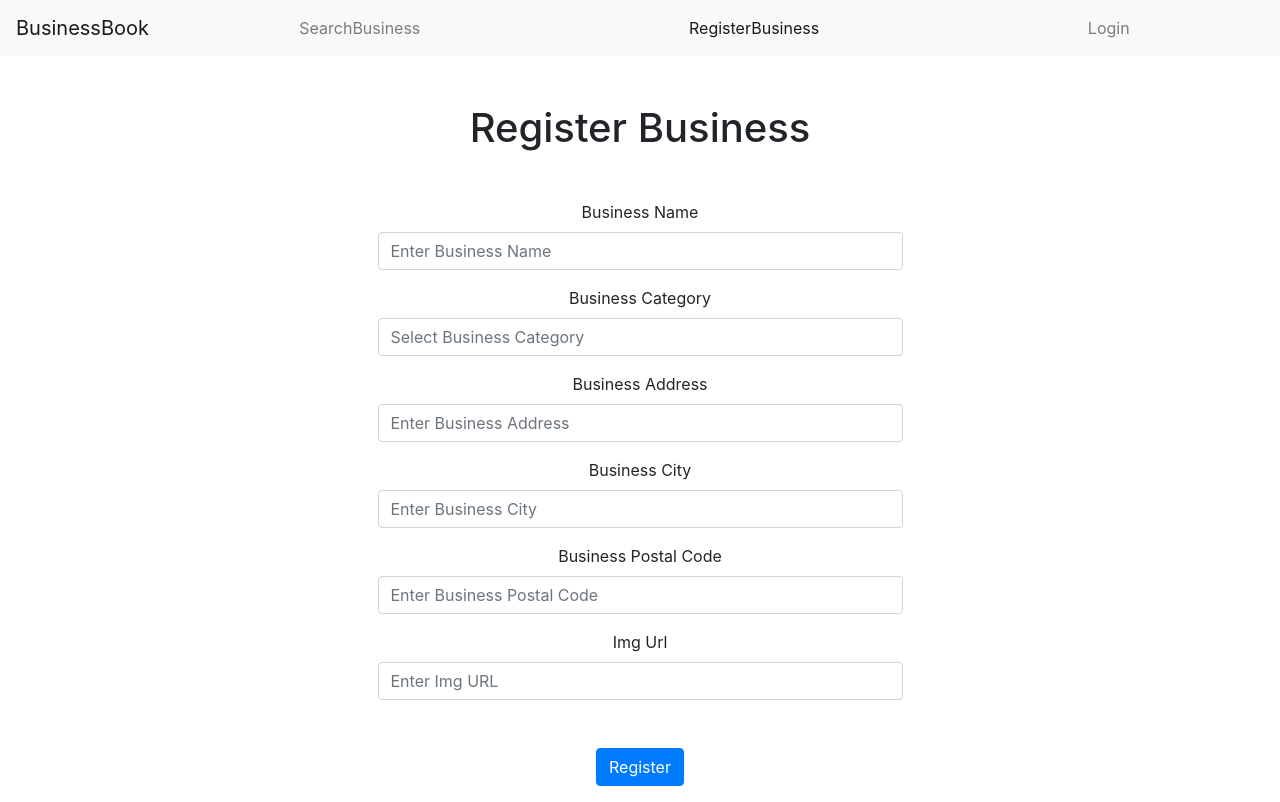
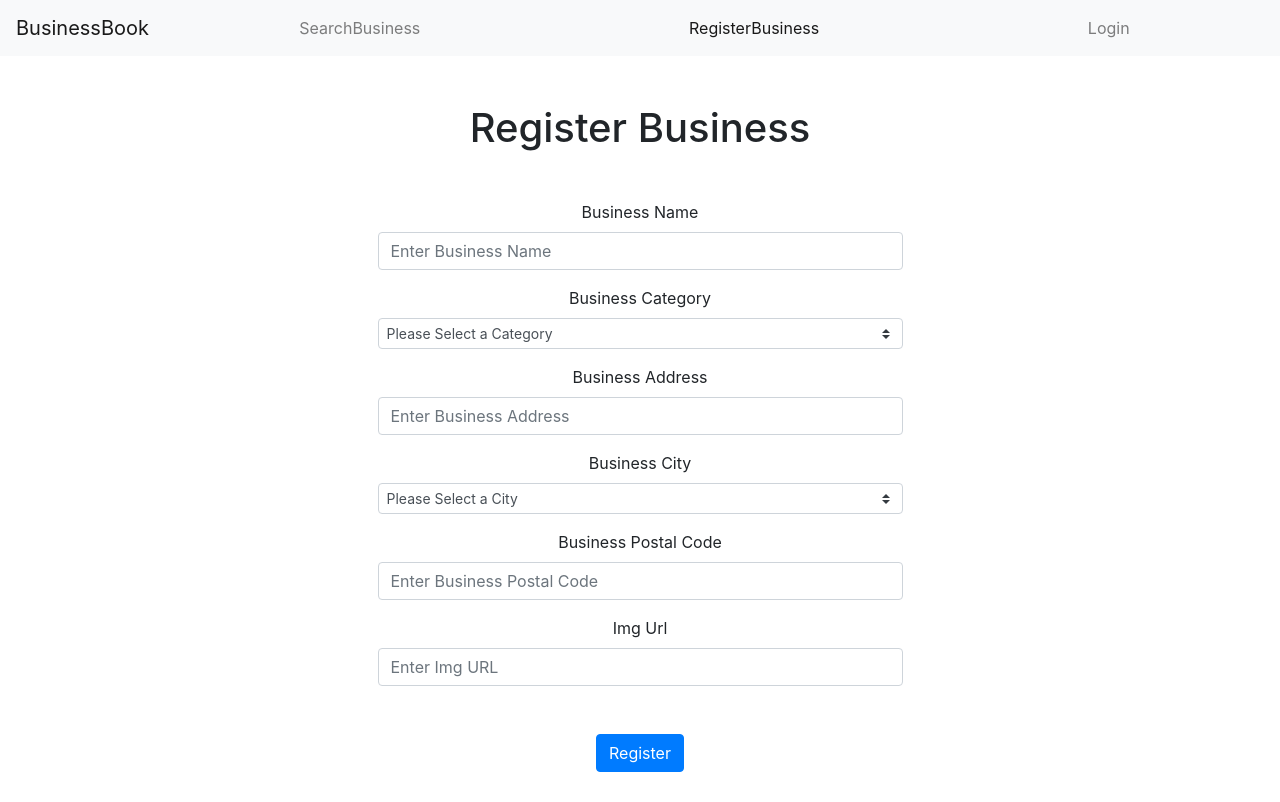
Before and after one commit to VanessaAla/businessbook-frontend, a React (Create React App) app: page /businesses/register in a window 1280 px wide. Built offline with nearby package versions, Linux system fonts and the light colour scheme; no server answers.

Commit message:
added message action on register and search business

```diff
--- a/src/pages/RegisterBusiness/index.js
+++ b/src/pages/RegisterBusiness/index.js
@@ -7,6 +7,7 @@ import { doRegisterBusiness } from "../../store/businesses/actions";
 import { useDispatch } from "react-redux";
 //import { Link } from "react-router-dom";
 import { Col } from "react-bootstrap";
+import { setMessage } from "../../store/appState/actions";
 
 export default function RegisterBusiness() {
   const [businessName, set_businessName] = useState("");
@@ -19,6 +20,15 @@ export default function RegisterBusiness() {
 
   function submitForm(event) {
     event.preventDefault();
+
+    if (
+      businessCity === "" ||
+      businessCity === undefined ||
+      businessCity === "Please Select a City"
+    ) {
+      dispatch(setMessage("danger", true, "Please select a city"));
+      return;
+    }
 
     dispatch(
       doRegisterBusiness(
@@ -51,12 +61,18 @@ export default function RegisterBusiness() {
         <Form.Group controlId="formBasicBusinessCategory">
           <Form.Label>Business Category</Form.Label>
           <Form.Control
-            value={businessCategory}
-            onChange={(event) => set_businessCategory(event.target.value)}
-            type="businessCategory"
-            placeholder="Select Business Category"
-            required
-          />
+            as="select"
+            size="sm"
+            custom
+            onChange={(e) => set_businessCategory(e.target.value)}
+          >
+            <option>Please Select a Category</option>
+            <option>spa</option>
+            <option>gardening</option>
+            <option>cleaning</option>
+            <option>catering</option>
+            <option>pet sitters</option>
+          </Form.Control>
         </Form.Group>
         <Form.Group controlId="formBasicBusinessAddress">
           <Form.Label>Business Address</Form.Label>
@@ -70,12 +86,18 @@ export default function RegisterBusiness() {
         <Form.Group controlId="formBasicBusinessCity">
           <Form.Label>Business City</Form.Label>
           <Form.Control
-            value={businessCity}
-            onChange={(event) => set_businessCity(event.target.value)}
-            type="businessCity"
-            placeholder="Enter Business City"
-            required
-          />
+            as="select"
+            size="sm"
+            custom
+            onChange={(e) => set_businessCity(e.target.value)}
+          >
+            <option>Please Select a City</option>
+            <option>Utrecht</option>
+            <option>Amsterdam</option>
+            <option>Rotterdam</option>
+            <option>Eindhoven</option>
+            <option>Arnhem</option>
+          </Form.Control>
         </Form.Group>
         <Form.Group controlId="formBasicBusinessPostalCode">
           <Form.Label>Business Postal Code</Form.Label>
--- a/src/pages/SearchBusiness/index.js
+++ b/src/pages/SearchBusiness/index.js
@@ -9,8 +9,8 @@ import Button from "react-bootstrap/Button";
 export default function SearchBusiness() {
   const dispatch = useDispatch();
   const businesses = useSelector(selectBusinesses);
-  const [category, set_Category] = useState("spa");
-  const [city, set_City] = useState("Utrecht");
+  const [category, set_Category] = useState("");
+  const [city, set_City] = useState("");
 
   const fetchBusinessForSelectedCriteria = (category, city) => {
     dispatch(fetchBusinesses(category, city));
@@ -27,6 +27,7 @@ export default function SearchBusiness() {
             custom
             onChange={(e) => set_Category(e.target.value)}
           >
+            <option>Please Select a Category</option>
             <option>spa</option>
             <option>gardening</option>
             <option>cleaning</option>
@@ -42,6 +43,7 @@ export default function SearchBusiness() {
             custom
             onChange={(e) => set_City(e.target.value)}
           >
+            <option>Please Select a City</option>
             <option>Utrecht</option>
             <option>Amsterdam</option>
             <option>Rotterdam</option>
```
